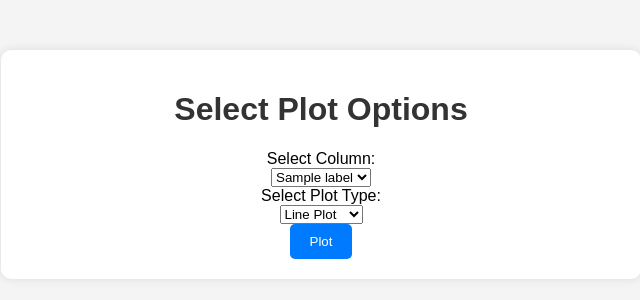
After one commit to alyhenr/data-visualizer, a Flask app: template app/templates/plot_options.html in a window 1280 px wide. The commit adds this page. Shown: the top 300 px of the page, without its empty margins (319-959 px from the left). Run offline with Flask 3, Linux system fonts and the light colour scheme; the template is opened without the code that fills it: most values are stand-ins (such as "Sample title", 1, 10 or a date in 2020).

Commit message:
datamodel class to handle updated file and parse data + html to choose plotting options

```diff
--- a/app/static/css/styles.css
+++ b/app/static/css/styles.css
@@ -1,28 +1,41 @@
 body {
-    /* background: url('../images/background.jpg') no-repeat center center fixed; */
-    background-size: cover;
-    font-family: 'Segoe UI', Tahoma, Geneva, Verdana, sans-serif;
+    font-family: Arial, sans-serif;
+    background-color: #f4f4f4;
 }
 
-.navbar {
-    margin-bottom: 30px;
+.container {
+    max-width: 600px;
+    margin: 50px auto;
+    padding: 20px;
+    background: white;
+    border-radius: 10px;
+    box-shadow: 0 0 10px rgba(0,0,0,0.1);
 }
 
-.upload-area {
-    max-width: 600px;
-    margin: auto;
-    background-color: rgba(255, 255, 255, 0.9);
-}
-
-h2 {
+h1 {
+    text-align: center;
     color: #333;
 }
 
-#fileInput {
-    height: 60px;
+form {
+    display: flex;
+    flex-direction: column;
+    align-items: center;
 }
 
-.btn-primary {
+input[type="file"] {
+    margin-bottom: 15px;
+}
+
+button {
+    padding: 10px 20px;
     background-color: #007bff;
-    border-color: #007bff;
+    color: white;
+    border: none;
+    border-radius: 5px;
+    cursor: pointer;
 }
+
+button:hover {
+    background-color: #0056b3;
+}
--- /dev/null
+++ b/app/templates/plot_options.html
@@ -0,0 +1,33 @@
+<!DOCTYPE html>
+<html lang="en">
+<head>
+    <meta charset="UTF-8">
+    <meta name="viewport" content="width=device-width, initial-scale=1.0">
+    <link rel="stylesheet" href="{{ url_for('static', filename='styles.css') }}">
+    <title>Select Plot</title>
+</head>
+<body>
+    <div class="container">
+        <h1>Select Plot Options</h1>
+        <form action="/plot" method="POST">
+            <input type="hidden" name="filename" value="{{ filename }}">
+
+            <label for="column_name">Select Column:</label>
+            <select name="column_name" id="column_name">
+                {% for label in labels %}
+                    <option value="{{ label }}">{{ label }}</option>
+                {% endfor %}
+            </select>
+
+            <label for="plot_type">Select Plot Type:</label>
+            <select name="plot_type" id="plot_type">
+                <option value="line">Line Plot</option>
+                <option value="bar">Bar Chart</option>
+                <option value="hist">Histogram</option>
+            </select>
+
+            <button type="submit">Plot</button>
+        </form>
+    </div>
+</body>
+</html>
--- /dev/null
+++ b/app/uploads/example.txt
@@ -0,0 +1,5 @@
+Name    Age    Height
+John    25     175
+Alice   30     160
+Bob     22     180
+Carol   29     170
--- a/app/utils.py
+++ b/app/utils.py
@@ -1,2 +1,6 @@
 def convertToTxt(file):
     return file
+
+
+def converXlsToTxt():
+    return 0
--- /dev/null
+++ b/examples/example.txt
@@ -0,0 +1,5 @@
+Name    Age    Height
+John    25     175
+Alice   30     160
+Bob     22     180
+Carol   29     170
```
Also changed, not shown: app/dataModel.py (+82 -8 lines), app/routes.py (+51 -22 lines), app/templates/upload.html (added, +21 -0 lines), 1 other file.
